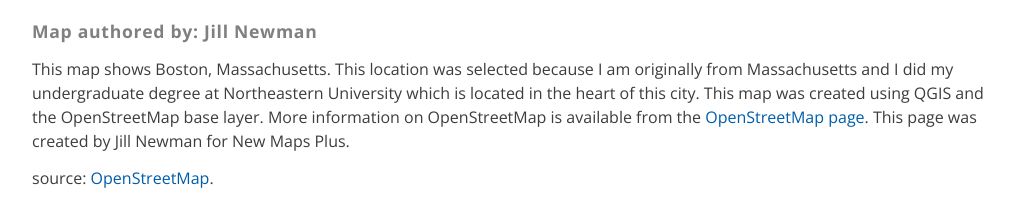
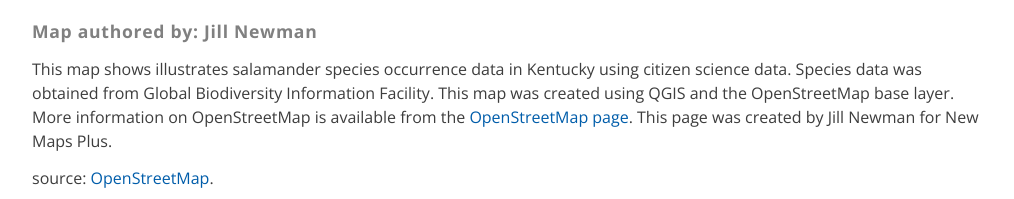
Before and after one commit to jnewman747/salamander-heatmap, a plain HTML site: page index.html in a window 1280 px wide. Shown: the part 117-316 px from the top of the page, without its empty margins (128-1142 px from the left). Drawn offline with nearby package versions, Linux system fonts and the light colour scheme.

Commit message:
Updated index file

```diff
--- a/index.html
+++ b/index.html
@@ -5,7 +5,7 @@
 <head>
 	<meta charset=utf-8 />
 	<!-- Below is the title of the document -->
-	<title>Map 671 Module-01 Map</title>
+	<title>Kentucky Salamander Heatmap</title>
 	<meta name='viewport' content='initial-scale=1,maximum-scale=1,user-scalable=no' />
 
 	<link rel="stylesheet" href="https://cdnjs.cloudflare.com/ajax/libs/normalize/5.0.0/normalize.css" />
@@ -102,7 +102,7 @@
 
 		<!-- Add you information below -->
 		<h2>Map authored by: Jill Newman</h2>
-		<p>This map shows Boston, Massachusetts. This location was selected because I am originally from Massachusetts and I did my undergraduate degree at Northeastern University which is located in the heart of this city. This map was created using QGIS and the OpenStreetMap base layer. More information on OpenStreetMap is available from the <a href="https://www.openstreetmap.org" target="blank">OpenStreetMap page</a>. This page was created by Jill Newman for New Maps Plus.</p>
+		<p>This map shows illustrates salamander species occurrence data in Kentucky using citizen science data. Species data was obtained from Global Biodiversity Information Facility. This map was created using QGIS and the OpenStreetMap base layer. More information on OpenStreetMap is available from the <a href="https://www.openstreetmap.org" target="blank">OpenStreetMap page</a>. This page was created by Jill Newman for New Maps Plus.</p>
 			source: <a href="https://www.openstreetmap.org" target="blank">
 				OpenStreetMap</a>. </p>
 
```
